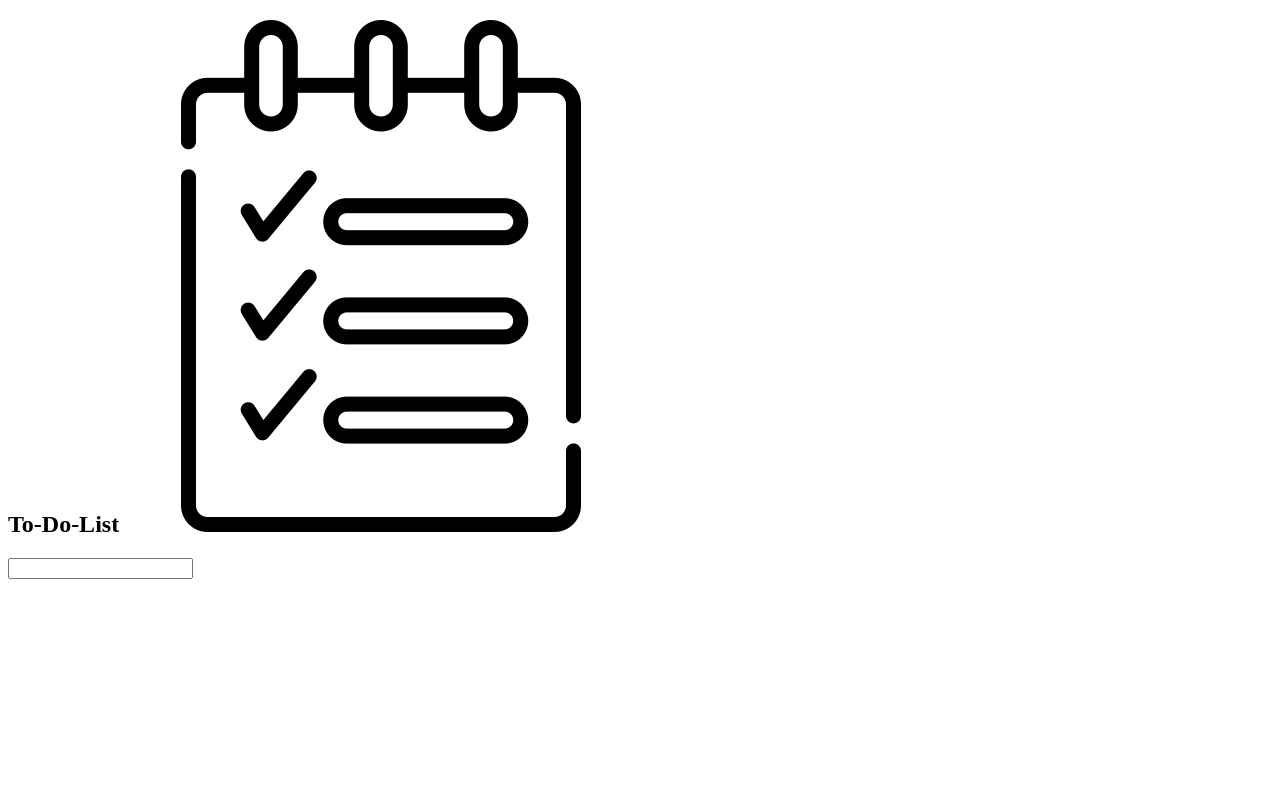
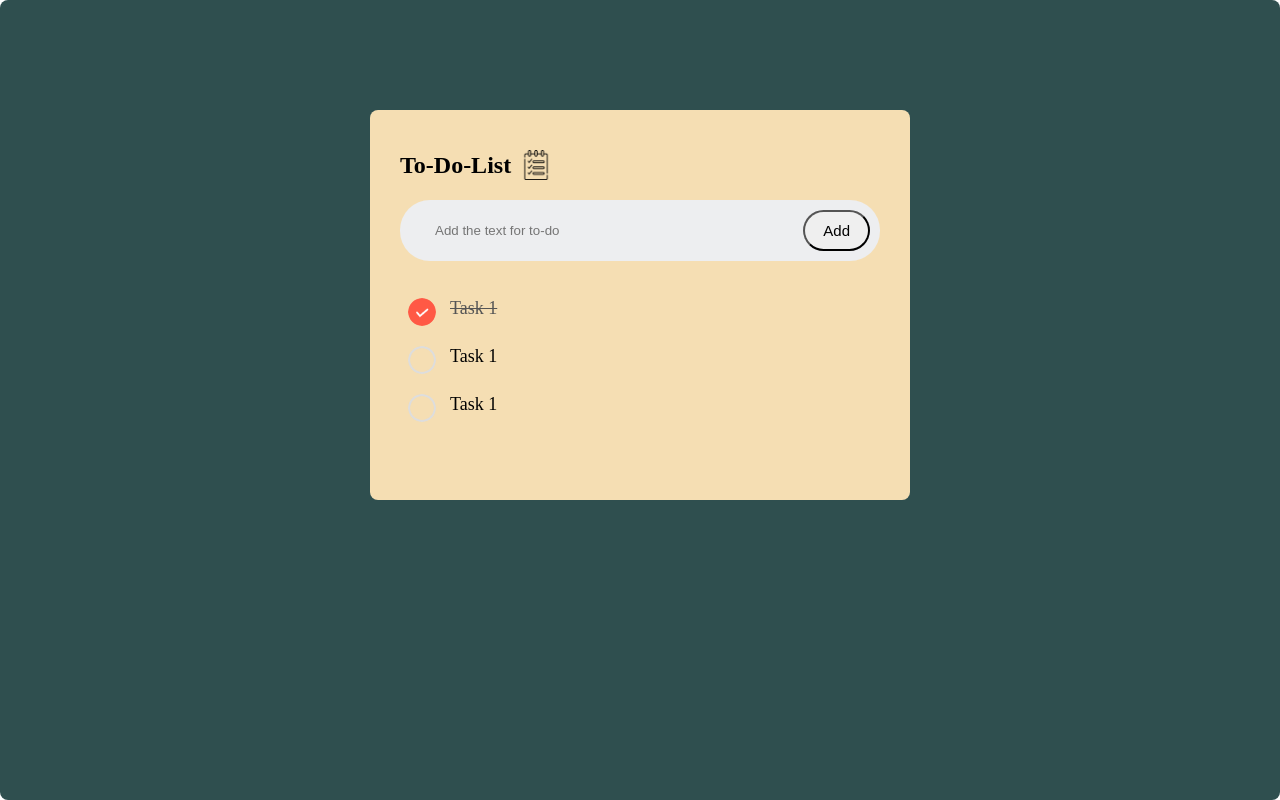
Before and after one commit to cole15sky/To-Do-List, a plain HTML site: page index.html in a window 1280 px wide. Drawn offline with Linux system fonts and the light colour scheme.

Commit message:
Update Task 2.0

```diff
--- a/index.html
+++ b/index.html
@@ -9,10 +9,21 @@
 </head>
 
 <body>
-    <div class="conatiner">
+    <div class="container">
         <div class="to-do">
             <h2> To-Do-List <img src="img/to-do-list.png"> </h2>
-            <input type="none" placeholder="">
+
+            <div class="row">
+                <input type="text" id="Input-box" placeholder="Add the text for to-do">
+                <button class="btn">Add</button>
+            </div>
+                <ul id="List-Container">
+                    <li class="checked">Task 1</li>
+                    <li>Task 1</li>
+                    <li>Task 1</li>
+
+                </ul>
+
         </div>
     </div>
 
--- a/style.css
+++ b/style.css
@@ -0,0 +1,95 @@
+* {
+    box-sizing: border-box;
+    padding: 0;
+    margin: 0;
+}
+
+.container {
+    width: 100%;
+    min-height: 100vh;
+    border-radius: 8px;
+    background-color: darkslategray;
+    padding: 10px;
+}
+
+
+.to-do {
+    width: 100%;
+    max-width: 540px;
+    margin: 100px auto 20px;
+    padding: 40px 30px 70px;
+    background-color: wheat;
+    border-radius: 8px;
+
+}
+
+.to-do h2 {
+    display: flex;
+    align-items: center;
+    margin-bottom: 20px;
+}
+
+.to-do h2 img {
+    width: 30px;
+    margin-left: 10px;
+
+}
+
+.row {
+    display: flex;
+    align-items: center;
+    justify-content: space-between;
+    background: #edeef0;
+    border-radius: 30px;
+    margin-bottom: 25px;
+    padding-left: 20px;
+}
+
+input {
+    flex: 1;
+    outline: none;
+    border: none;
+    background: transparent;
+    padding: 10px;
+    margin: 5px;
+}
+button{
+    margin: 10px;
+    padding: 10px 18px;
+    border-radius: 25px ;
+    cursor: pointer;
+    font-size: 15px;
+}
+ul li{
+     list-style: none;
+     font-size: 18px;
+     cursor: pointer;
+     user-select: none;
+     padding: 12px 18px 15px 50px;
+     position: relative;
+}
+
+ul li::before{
+    height: 28px;
+    width: 28px;
+    color:red;
+    border-radius: 50%;
+    content: '';
+    background-image: url(img/unchecked.png);
+    background-size: cover;
+    background-position: center;
+    position: absolute;
+    top: 12px;
+    left: 8px;
+}
+
+ul li.checked{
+    color: #555;
+    text-decoration: line-through;
+
+}
+
+ul li.checked::before{
+    background-image: url(img/checked.png);
+
+}
```
Also changed, not shown: img/checked.png (added), img/unchecked.png (added), 1 other file.
